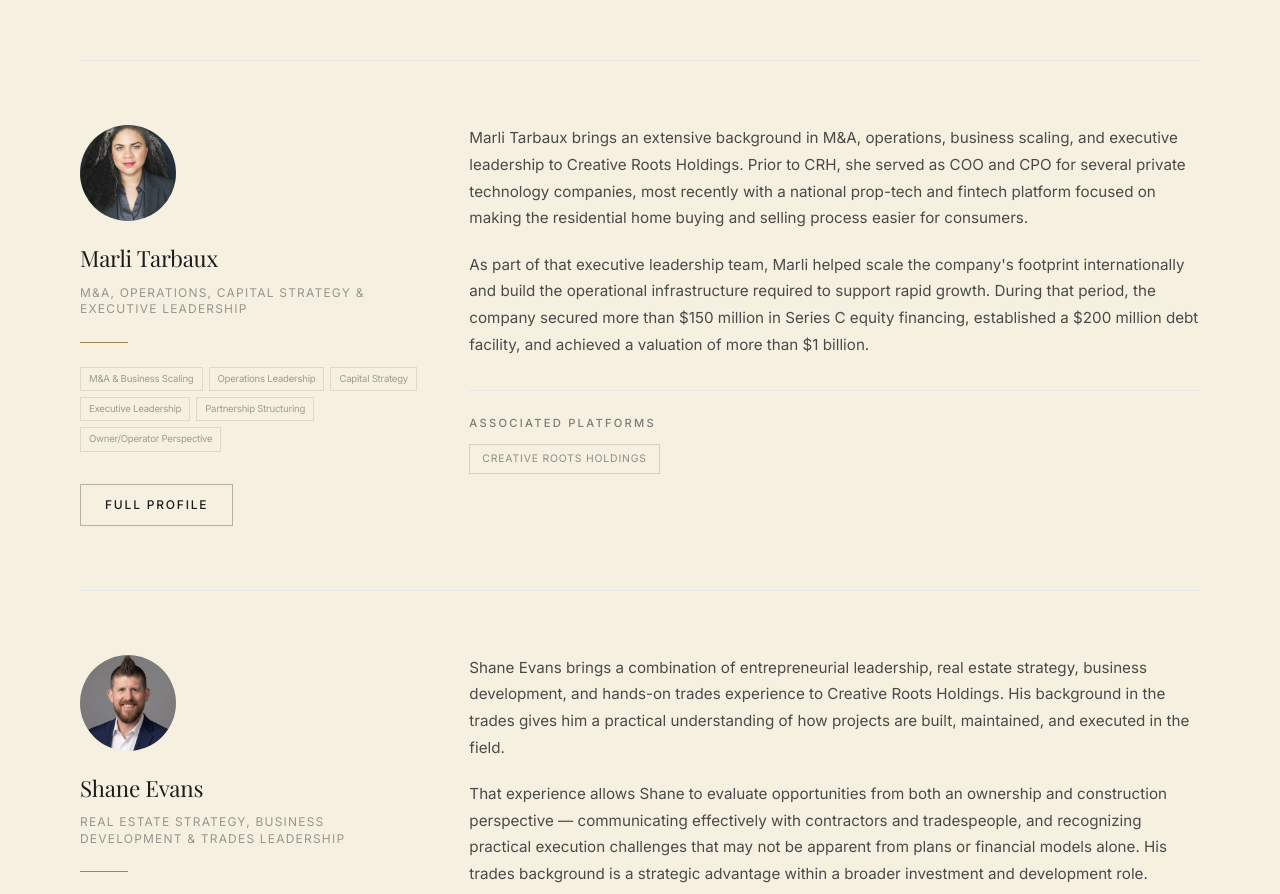
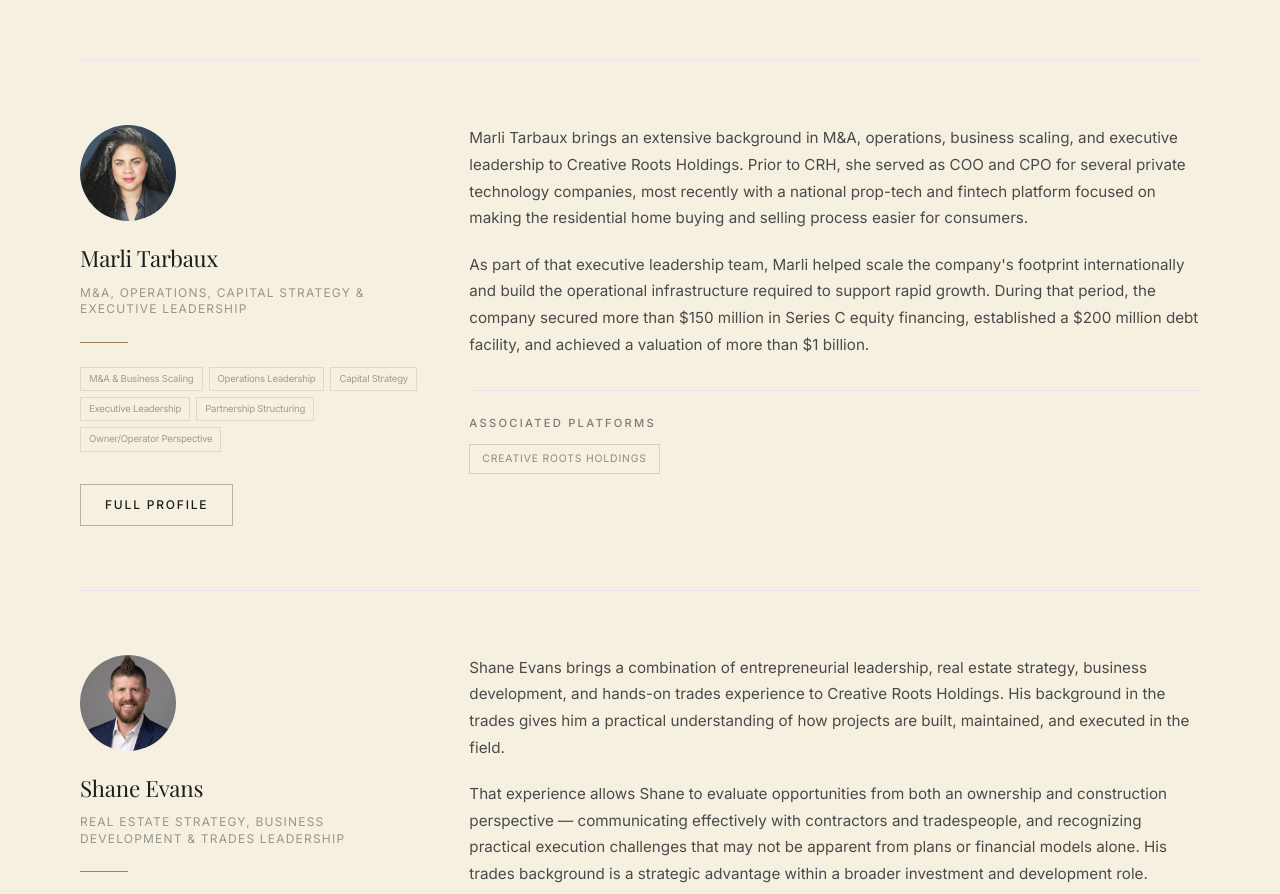
Before and after one commit to ShaneCRH/LCG-Website, a Next.js app: page /leadership in a window 1280 px wide. Shown: the part 2600-3494 px from the top of the page. Built offline with nearby package versions, Linux system fonts and the light colour scheme; a web font is replaced by a local one.

Commit message:
Add per-leader imagePosition; set object-top for Marli to show full hair

```diff
--- a/src/app/leadership/[id]/page.tsx
+++ b/src/app/leadership/[id]/page.tsx
@@ -42,7 +42,7 @@ export default function LeaderProfilePage({ params }: Props) {
             <div>
               <div className="w-32 h-32 rounded-full overflow-hidden bg-ivory/10 flex items-center justify-center mb-8 shrink-0">
                 {leader.imageUrl ? (
-                  <img src={leader.imageUrl} alt={leader.name} className="w-full h-full object-cover object-center" />
+                  <img src={leader.imageUrl} alt={leader.name} className={`w-full h-full object-cover ${leader.imagePosition ?? "object-center"}`} />
                 ) : (
                   <span className="font-serif font-medium text-ivory text-2xl">
                     {leader.name.split(" ").map((n) => n[0]).slice(0, 2).join("")}
--- a/src/app/leadership/page.tsx
+++ b/src/app/leadership/page.tsx
@@ -57,7 +57,7 @@ export default function LeadershipPage() {
                 <div>
                   <div className="w-24 h-24 rounded-full overflow-hidden bg-charcoal/8 flex items-center justify-center mb-6 shrink-0">
                     {leader.imageUrl ? (
-                      <img src={leader.imageUrl} alt={leader.name} className="w-full h-full object-cover object-center" />
+                      <img src={leader.imageUrl} alt={leader.name} className={`w-full h-full object-cover ${leader.imagePosition ?? "object-center"}`} />
                     ) : (
                       <span className="font-serif font-medium text-charcoal text-xl">
                         {leader.name.split(" ").map((n) => n[0]).slice(0, 2).join("")}
--- a/src/app/page.tsx
+++ b/src/app/page.tsx
@@ -389,7 +389,7 @@ export default function HomePage() {
               >
                 <div className="w-16 h-16 rounded-full overflow-hidden bg-charcoal/8 flex items-center justify-center mb-6 shrink-0">
                   {leader.imageUrl ? (
-                    <img src={leader.imageUrl} alt={leader.name} className="w-full h-full object-cover object-center" />
+                    <img src={leader.imageUrl} alt={leader.name} className={`w-full h-full object-cover ${leader.imagePosition ?? "object-center"}`} />
                   ) : (
                     <span className="text-xs font-medium text-charcoal">
                       {leader.name.split(" ").map((n) => n[0]).slice(0, 2).join("")}
--- a/src/data/leadership.ts
+++ b/src/data/leadership.ts
@@ -59,6 +59,7 @@ export const leadership: Leader[] = [
   {
     id: "marli-tarbaux",
     imageUrl: "/headshots/marli-tarbaux.webp",
+    imagePosition: "object-top",
     name: "Marli Tarbaux",
     title: "M&A, Operations, Capital Strategy & Executive Leadership",
     shortTitle: "Operations & Capital Strategy",
--- a/src/types/index.ts
+++ b/src/types/index.ts
@@ -57,6 +57,7 @@ export interface Leader {
   bio: string[];
   credentials?: string[];
   imageUrl?: string;
+  imagePosition?: string;
   platforms?: PlatformId[];
 }
 
```
